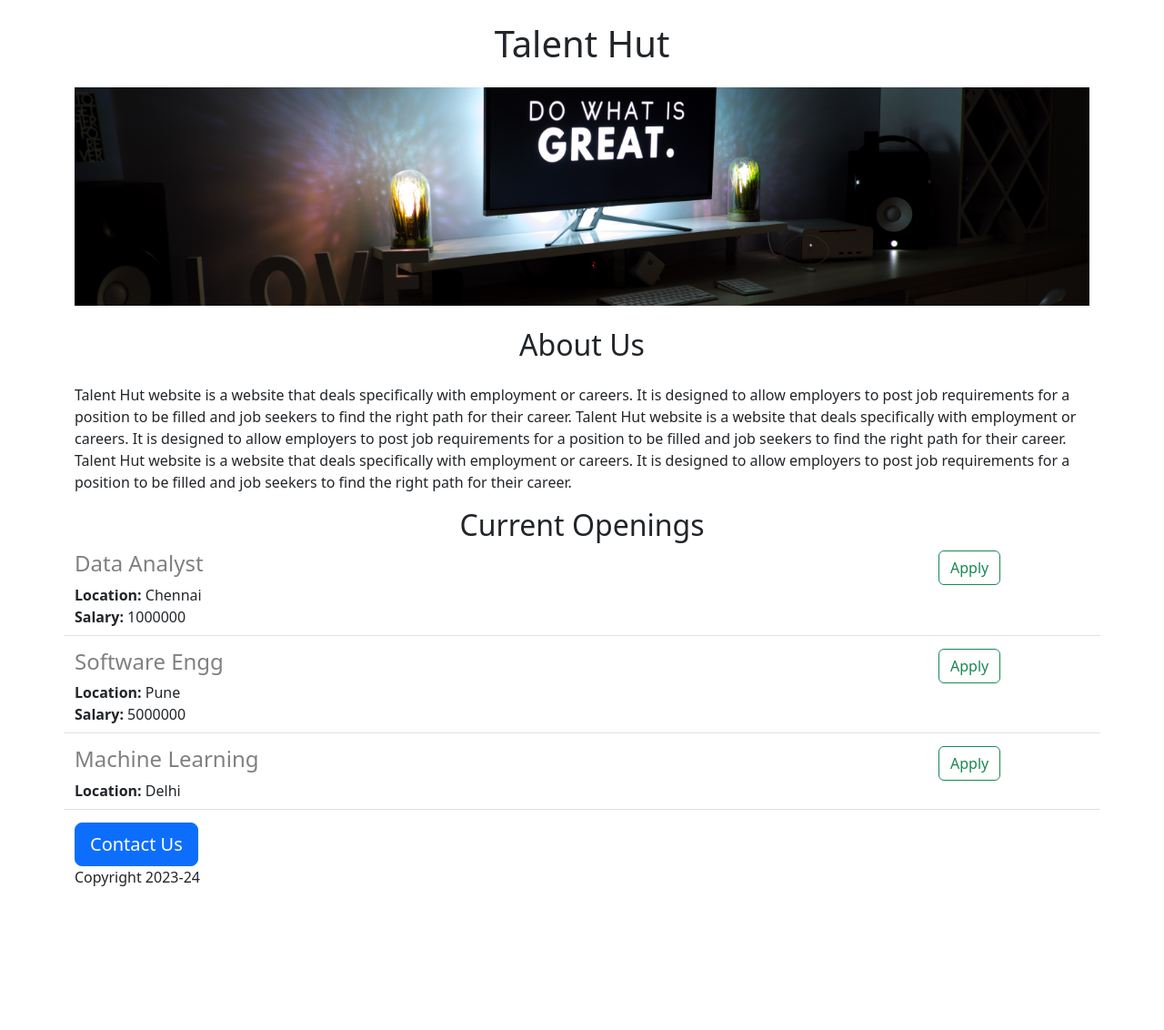
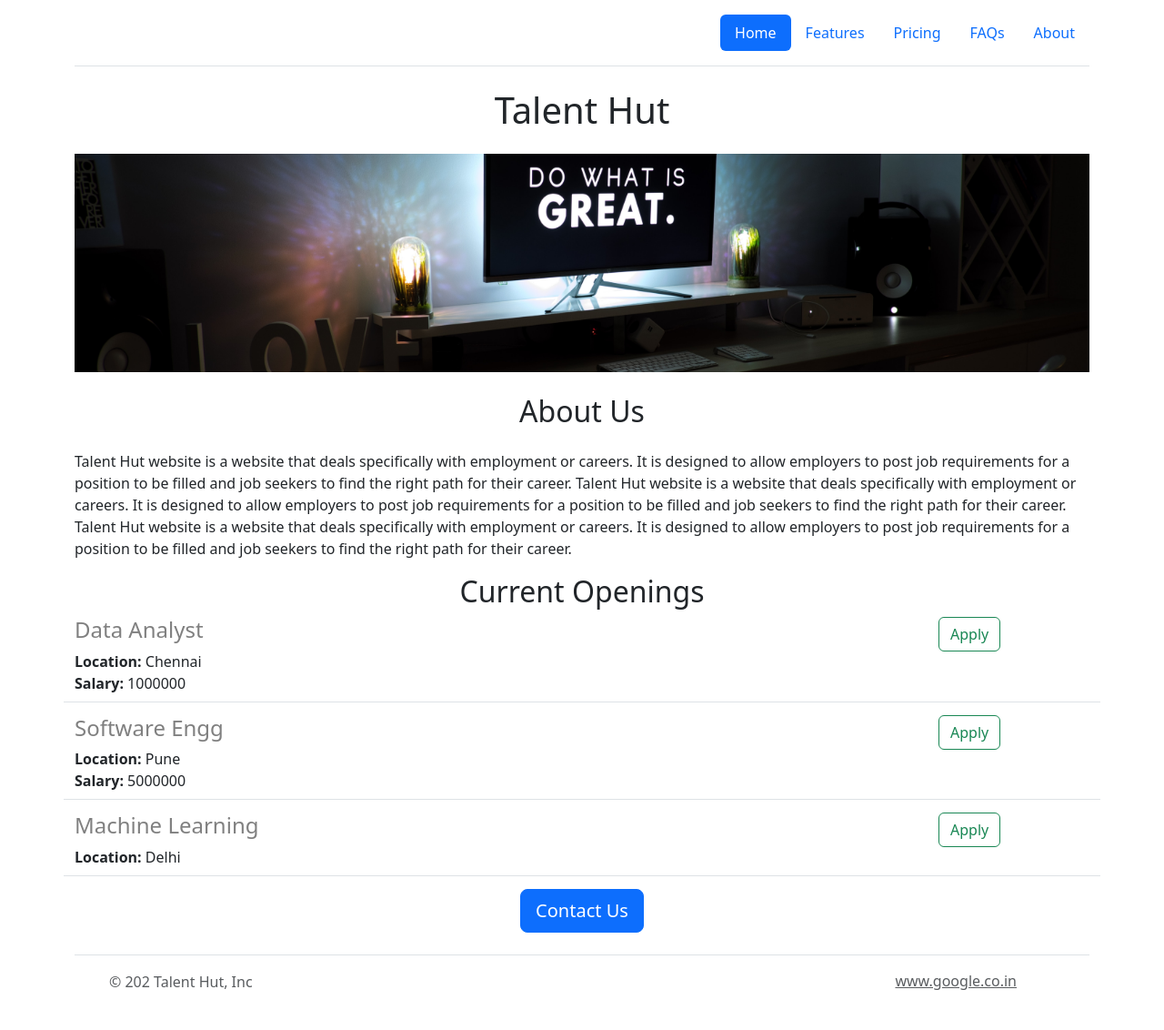
Before and after one commit to dineshkumar-pj/career-builders-v2, a Flask app: page / in a window 1280 px wide. Shown: the whole page at 91% size. Before the commit the page ends 974 px from the top, so only its background shows below. Run offline with Flask 2, Linux system fonts and the light colour scheme.

Commit message:
Nav and Footer added

```diff
--- /dev/null
+++ b/templates/footer.html
@@ -0,0 +1,17 @@
+<div class="container">
+  <footer class="d-flex flex-wrap justify-content-between align-items-center py-3 my-4 border-top">
+    <div class="col-md-4 d-flex align-items-center">
+      <a href="/" class="mb-3 me-2 mb-md-0 text-muted text-decoration-none lh-1">
+        <svg class="bi" width="30" height="24"><use xlink:href="#bootstrap"/></svg>
+      </a>
+      <span class="mb-3 mb-md-0 text-muted">&copy; 202 Talent Hut, Inc</span>
+    </div>
+
+    <ul class="nav col-md-4 justify-content-end list-unstyled d-flex">
+      <li class="ms-3">
+        <a class="text-muted" href="#"><svg class="bi" width="24" height="24"><use xlink:href="#twitter"/></svg>www.google.co.in</a></li>
+      <li class="ms-3"><a class="text-muted" href="#"><svg class="bi" width="24" height="24"><use xlink:href="#instagram"/></svg></a></li>
+      <li class="ms-3"><a class="text-muted" href="#"><svg class="bi" width="24" height="24"><use xlink:href="#facebook"/></svg></a></li>
+    </ul>
+  </footer>
+</div>
--- a/templates/home.html
+++ b/templates/home.html
@@ -1,5 +1,6 @@
 <!DOCTYPE html>
 <html>
+
   <head>
     <title> Talent Hut </title>
     <meta charset="utf-8">
@@ -14,7 +15,10 @@
         }
       </style>
   </head>
+
+
   <body>
+    {% include "nav.html" %}
     <div class="container" >
       <h1 class="text-center mt-4 mb-4"> Talent Hut </h1>
       <img class="img-fluid" id="banner" src='https://career-builders.dineshkumar78.repl.co/static/banner.jpg'>
@@ -24,13 +28,20 @@
         Talent Hut website is a website that deals specifically with employment or careers. It is designed to allow employers to post job requirements for a position to be filled and job seekers to find the right path for their career. Talent Hut website is a website that deals specifically with employment or careers. It is designed to allow employers to post job requirements for a position to be filled and job seekers to find the right path for their career. Talent Hut website is a website that deals specifically with employment or careers. It is designed to allow employers to post job requirements for a position to be filled and job seekers to find the right path for their career.
       </p>
       <h2 class="text-center mt-2 mb-2"> Current Openings </h2>
+
       <div>
                 {% for j in jobs %}
                   {% include 'jobitems.html' %}
                 {%endfor%}
-      <button class="btn btn-primary btn-lg">Contact Us </button>
-      <p > Copyright 2023-24 </p>
+      </div>
+
+     <div class="text-center">
+      <a class="btn btn-primary btn-lg" href="mailto:dinesh6489@gmail.com?subject=Question%20about%20Job%20openings&body=I%20would%20like%20to%20know%20about">Contact Us </a>
+
+
+     </div>
     </div>
-    </div>
+        {% include "footer.html" %}
   </body>
+
 </html>
--- /dev/null
+++ b/templates/nav.html
@@ -0,0 +1,16 @@
+  <div class="container">
+    <header class="d-flex flex-wrap justify-content-center py-3 mb-4 border-bottom">
+      <a href="/" class="d-flex align-items-center mb-3 mb-md-0 me-md-auto text-dark text-decoration-none">
+        <svg class="bi me-2" width="40" height="32"><use xlink:href="#bootstrap"/></svg>
+        <span class="fs-4"></span>
+      </a>
+
+      <ul class="nav nav-pills">
+        <li class="nav-item"><a href="#" class="nav-link active" aria-current="page">Home</a></li>
+        <li class="nav-item"><a href="#" class="nav-link">Features</a></li>
+        <li class="nav-item"><a href="#" class="nav-link">Pricing</a></li>
+        <li class="nav-item"><a href="#" class="nav-link">FAQs</a></li>
+        <li class="nav-item"><a href="#" class="nav-link">About</a></li>
+      </ul>
+    </header>
+  </div>
```
Also changed, not shown: templates/aa.html (renamed from templates/home (copy).html).
